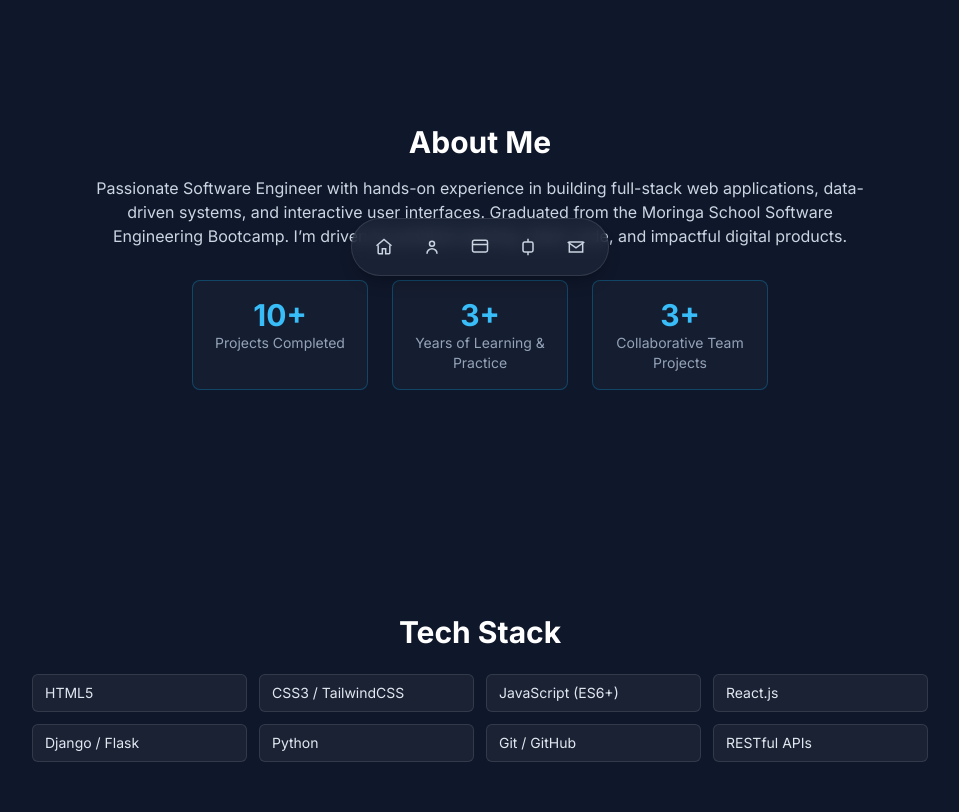
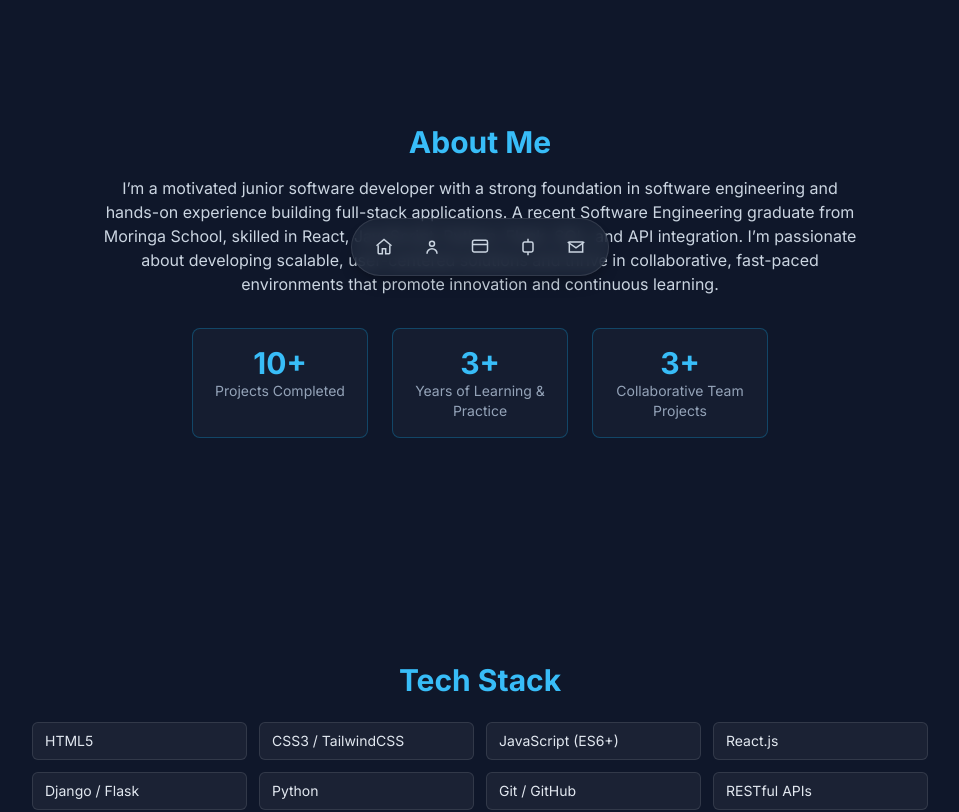
Before and after one commit to Harshpal01/dominic-kipkorir-portfolio, a React (Vite) app: page / in a window 1280 px wide. Shown: the part 500-1312 px from the top of the page, without its empty margins (160-1119 px from the left). Built offline with nearby package versions, Linux system fonts and the light colour scheme.

Commit message:
corrections

```diff
--- a/src/App.jsx
+++ b/src/App.jsx
@@ -48,11 +48,13 @@ function Hero() {
 function About() {
   return (
     <Section id="about">
-      <h2 className="text-2xl md:text-3xl font-bold text-white text-center">About Me</h2>
+      <h2 className="text-2xl md:text-3xl font-bold text-sky-400 text-center">About Me</h2>
       <p className="mt-4 text-slate-300 max-w-3xl mx-auto text-center">
-        Passionate Software Engineer with hands-on experience in building full-stack web applications,
-        data-driven systems, and interactive user interfaces. Graduated from the Moringa School Software
-        Engineering Bootcamp. I’m driven by problem‑solving, clean code, and impactful digital products.
+        I’m a motivated junior software developer with a strong foundation in software engineering and hands-on
+        experience building full-stack applications. A recent Software Engineering graduate from Moringa School,
+        skilled in React, JavaScript, Python, Flask, SQL, and API integration. I’m passionate about developing
+        scalable, user-centered solutions and thrive in collaborative, fast-paced environments that promote
+        innovation and continuous learning.
       </p>
       <div className="mt-8 grid grid-cols-3 max-w-xl gap-6 mx-auto">
         <div className="group rounded-lg border border-sky-500/30 bg-slate-800/40 p-4 text-center transition-colors hover:border-sky-400 hover:bg-slate-800/60">
@@ -85,7 +87,7 @@ function Skills() {
   ]
   return (
     <Section id="skills">
-      <h2 className="text-2xl md:text-3xl font-bold text-white text-center">Tech Stack</h2>
+      <h2 className="text-2xl md:text-3xl font-bold text-sky-400 text-center">Tech Stack</h2>
       <div className="mt-6 grid grid-cols-2 sm:grid-cols-3 md:grid-cols-4 gap-3 max-w-4xl mx-auto">
         {skills.map((s) => (
           <div key={s} className="rounded-md border border-white/10 bg-white/5 px-3 py-2 text-sm text-slate-200">
@@ -118,7 +120,7 @@ function Projects() {
   ]
   return (
     <Section id="projects">
-      <h2 className="text-2xl md:text-3xl font-bold text-white text-center">My Projects</h2>
+      <h2 className="text-2xl md:text-3xl font-bold text-sky-400 text-center">My Projects</h2>
       <div className="mt-6 grid sm:grid-cols-2 gap-6 max-w-5xl mx-auto">
         {items.map((p) => (
           <div key={p.title} className="rounded-2xl border border-sky-500/30 bg-slate-800/50 overflow-hidden hover:shadow-lg hover:shadow-sky-500/10 transition">
@@ -303,9 +305,18 @@ export default function App() {
         <Contact />
       </main>
       <FloatingNav />
-      <footer className="border-t border-white/10 py-8">
-        <div className="mx-auto max-w-6xl px-4 text-sm text-slate-400 text-center">
-          © {new Date().getFullYear()} Dominic Kipkorir. All rights reserved.
+      <footer className="bg-slate-800/80 backdrop-blur border-t border-sky-500/20 py-10">
+        <div className="mx-auto max-w-6xl px-4">
+          <h3 className="text-base font-semibold text-sky-400">Quick links</h3>
+          <nav className="mt-4 flex flex-col items-start gap-2 text-sm">
+            <a href="#services" className="text-slate-300 hover:text-white">Services</a>
+            <a href="#home" className="text-slate-300 hover:text-white">Home</a>
+            <a href="#contact" className="text-slate-300 hover:text-white">Contact Me</a>
+            <a href="#about" className="text-slate-300 hover:text-white">About Me</a>
+          </nav>
+          <div className="mt-6 text-sm text-slate-400">
+            © {new Date().getFullYear()} Dominic Kipkorir. All rights reserved.
+          </div>
         </div>
       </footer>
     </div>
```
